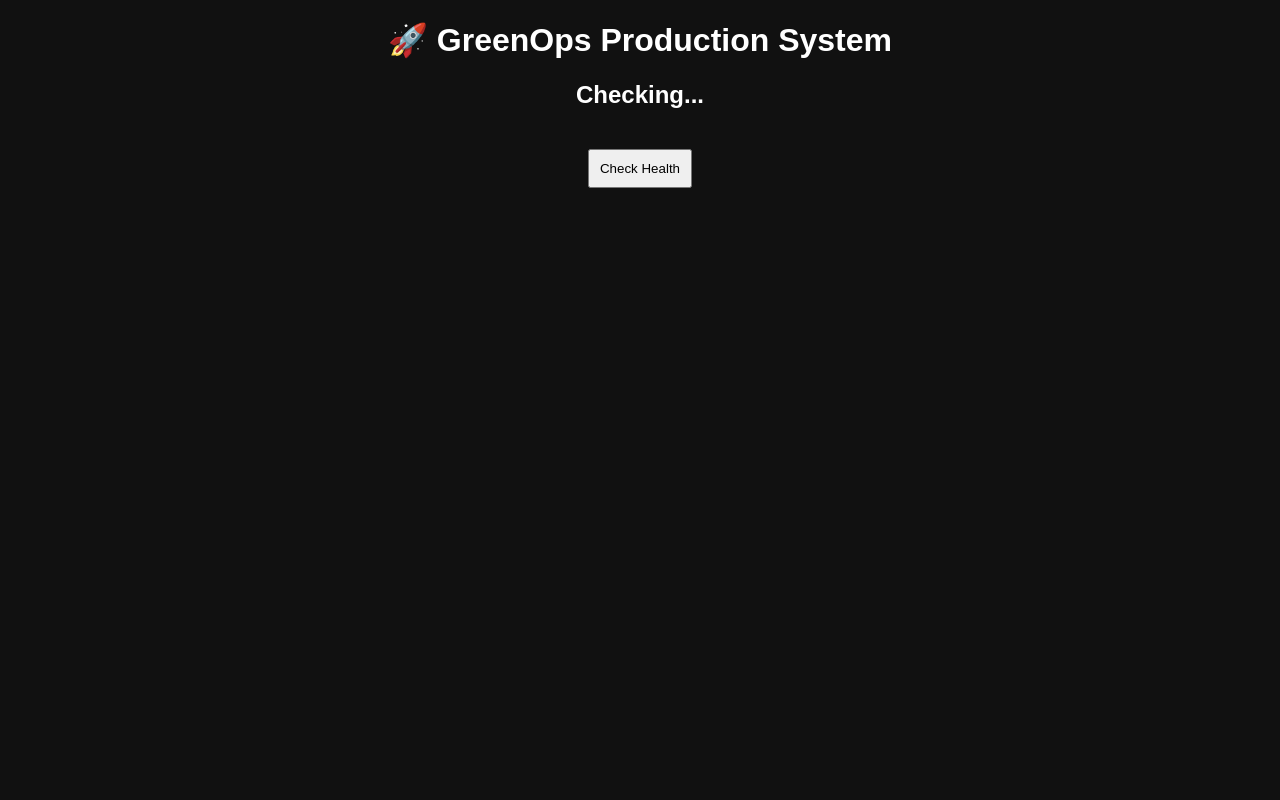
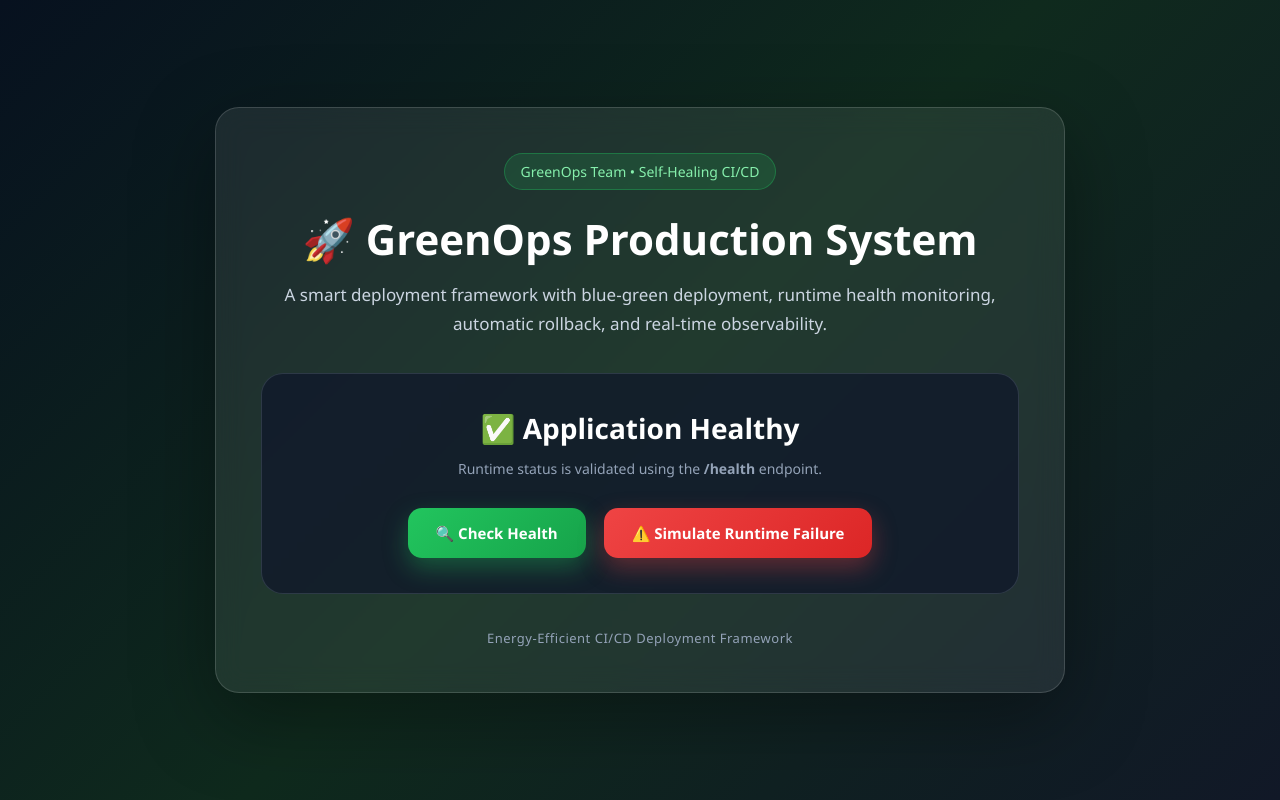
Before and after one commit to MANOJHRMANOJHR/greenops-project, a Flask app: page / in a window 1280 px wide. Run offline with Flask 3, Linux system fonts and the light colour scheme.

Commit message:
uploading 3(stable version)

```diff
--- a/app/app.py
+++ b/app/app.py
@@ -1,9 +1,12 @@
 from flask import Flask, jsonify, render_template
 from prometheus_client import Counter, generate_latest, CONTENT_TYPE_LATEST
+import os
 
 app = Flask(__name__)
 
 REQUESTS = Counter('requests_total', 'Total Requests')
+
+FAIL_FILE = "/tmp/force_unhealthy"
 
 @app.route("/")
 def home():
@@ -12,7 +15,15 @@ def home():
 
 @app.route("/health")
 def health():
+    if os.path.exists(FAIL_FILE):
+        return jsonify({"status": "failed"}), 500
     return jsonify({"status": "healthy"}), 200
+
+@app.route("/simulate-failure", methods=["POST"])
+def simulate_failure():
+    with open(FAIL_FILE, "w") as f:
+        f.write("fail")
+    return jsonify({"message": "Runtime failure simulated"}), 200
 
 @app.route("/metrics")
 def metrics():
--- a/app/templates/index.html
+++ b/app/templates/index.html
@@ -2,25 +2,235 @@
 <html>
 <head>
   <title>GreenOps</title>
+  <meta name="viewport" content="width=device-width, initial-scale=1.0">
+
   <style>
-body { background:#111; color:#fff; text-align:center; font-family:sans-serif; }
-button { padding:10px; margin-top:20px; }
+    * {
+      margin: 0;
+      padding: 0;
+      box-sizing: border-box;
+      font-family: "Segoe UI", Arial, sans-serif;
+    }
+
+    body {
+      min-height: 100vh;
+      background: linear-gradient(135deg, #07111f, #0f2a1d, #111827);
+      color: white;
+      display: flex;
+      align-items: center;
+      justify-content: center;
+      padding: 30px;
+    }
+
+    .container {
+      width: 100%;
+      max-width: 850px;
+      background: rgba(255, 255, 255, 0.08);
+      border: 1px solid rgba(255, 255, 255, 0.15);
+      backdrop-filter: blur(14px);
+      border-radius: 24px;
+      padding: 45px;
+      box-shadow: 0 25px 80px rgba(0, 0, 0, 0.35);
+      text-align: center;
+    }
+
+    .badge {
+      display: inline-block;
+      padding: 8px 16px;
+      border-radius: 30px;
+      background: rgba(34, 197, 94, 0.15);
+      color: #86efac;
+      border: 1px solid rgba(34, 197, 94, 0.35);
+      font-size: 14px;
+      margin-bottom: 20px;
+    }
+
+    h1 {
+      font-size: 42px;
+      margin-bottom: 14px;
+      font-weight: 700;
+    }
+
+    .subtitle {
+      color: #cbd5e1;
+      font-size: 17px;
+      line-height: 1.7;
+      margin-bottom: 35px;
+    }
+
+    .status-card {
+      background: rgba(15, 23, 42, 0.75);
+      border-radius: 22px;
+      padding: 35px;
+      border: 1px solid rgba(148, 163, 184, 0.2);
+    }
+
+    #status {
+      font-size: 28px;
+      margin-bottom: 12px;
+      font-weight: 600;
+    }
+
+    .status-note {
+      color: #94a3b8;
+      font-size: 14px;
+      margin-bottom: 30px;
+    }
+
+    .buttons {
+      display: flex;
+      gap: 18px;
+      justify-content: center;
+      flex-wrap: wrap;
+    }
+
+    button {
+      border: none;
+      padding: 15px 28px;
+      border-radius: 14px;
+      font-size: 15px;
+      font-weight: 600;
+      cursor: pointer;
+      transition: all 0.3s ease;
+    }
+
+    .btn-health {
+      background: linear-gradient(135deg, #22c55e, #16a34a);
+      color: white;
+      box-shadow: 0 10px 25px rgba(34, 197, 94, 0.35);
+    }
+
+    .btn-health:hover {
+      transform: translateY(-3px);
+      box-shadow: 0 14px 35px rgba(34, 197, 94, 0.5);
+    }
+
+    .btn-failure {
+      background: linear-gradient(135deg, #ef4444, #dc2626);
+      color: white;
+      box-shadow: 0 10px 25px rgba(239, 68, 68, 0.35);
+    }
+
+    .btn-failure:hover {
+      transform: translateY(-3px);
+      box-shadow: 0 14px 35px rgba(239, 68, 68, 0.5);
+    }
+
+    .footer {
+      margin-top: 35px;
+      color: #94a3b8;
+      font-size: 13px;
+      letter-spacing: 0.5px;
+    }
+
+    @media (max-width: 600px) {
+      h1 {
+        font-size: 32px;
+      }
+
+      .container {
+        padding: 28px;
+      }
+
+      #status {
+        font-size: 22px;
+      }
+
+      button {
+        width: 100%;
+      }
+    }
   </style>
 </head>
+
 <body>
+
+  <div class="container">
+
+    <div class="badge">
+      GreenOps Team • Self-Healing CI/CD
+    </div>
+
     <h1>🚀 GreenOps Production System</h1>
-<h2 id="status">Checking...</h2>
-<button onclick="check()">Check Health</button>
 
+    <p class="subtitle">
+      A smart deployment framework with blue-green deployment,
+      runtime health monitoring, automatic rollback,
+      and real-time observability.
+    </p>
+
+    <div class="status-card">
+
+      <h2 id="status">
+        Checking application health...
+      </h2>
+
+      <p class="status-note">
+        Runtime status is validated using the <b>/health</b> endpoint.
+      </p>
+
+      <div class="buttons">
+        <button class="btn-health" onclick="check()">
+          🔍 Check Health
+        </button>
+
+        <button class="btn-failure" onclick="simulateFailure()">
+          ⚠️ Simulate Runtime Failure
+        </button>
+      </div>
+
+    </div>
+
+    <div class="footer">
+      Energy-Efficient CI/CD Deployment Framework
+    </div>
+
+  </div>
 
   <script>
-async function check(){
- let r=await fetch('/health');
- let d=await r.json();
+
+    async function check() {
+      try {
+
+        let r = await fetch('/health');
+        let d = await r.json();
+
         document.getElementById("status").innerText =
- d.status==="healthy"?"✅ Healthy":"❌ Failed";
+          d.status === "healthy"
+            ? "✅ Application Healthy"
+            : "❌ Application Failed";
+
+      } catch (error) {
+
+        document.getElementById("status").innerText =
+          "❌ Unable to reach application";
+
       }
-//check();
+    }
+
+    async function simulateFailure() {
+
+      try {
+
+        await fetch('/simulate-failure', {
+          method: 'POST'
+        });
+
+        document.getElementById("status").innerText =
+          "⚠️ Runtime failure triggered. Watchdog will rollback if previous stable exists.";
+
+      } catch (error) {
+
+        document.getElementById("status").innerText =
+          "❌ Failed to trigger runtime failure";
+
+      }
+
+    }
+
+    check();
+
   </script>
+
 </body>
 </html>
```
Also changed, not shown: ansible/deploy.yml (+23 -3 lines), .github/workflows/deploy.yml, 5 other files. Lines whose indentation alone changed are shown as unchanged.
